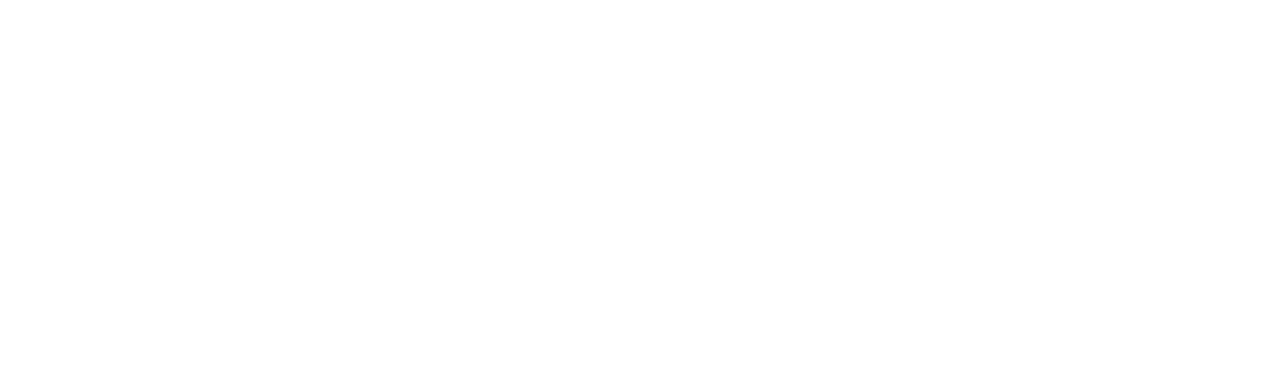
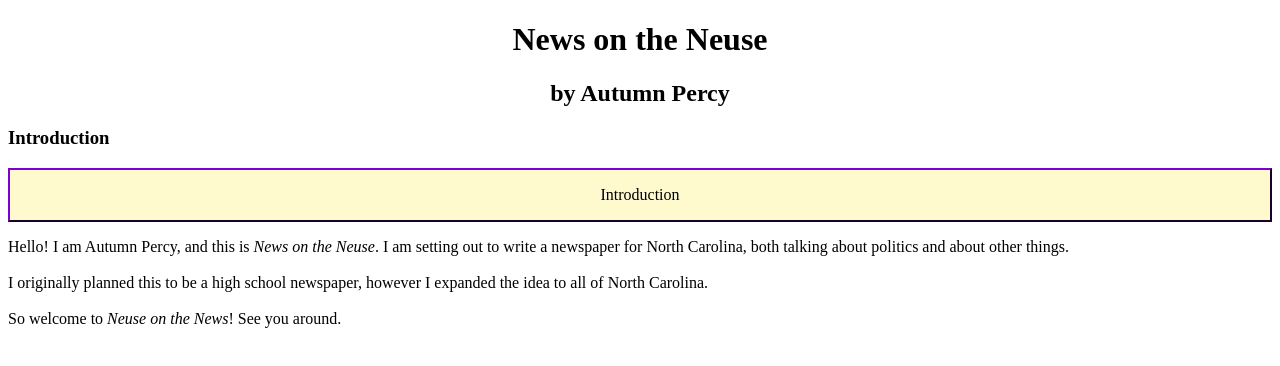
Before and after one commit to KittenMeow/KittenMeow.github.io, a plain HTML site: page index.html in a window 1280 px wide. Drawn offline with Linux system fonts and the light colour scheme.

Commit message:
Update site

```diff
--- a/index.html
+++ b/index.html
@@ -2,8 +2,33 @@
 <html>
   <head>
     <meta charset="UTF-8">
+	<title> News on the Neuse </title>
   </head>
+  <style>
+	h1 {text-align: center;}
+	h2 {text-align: center;}
+	.DivZero {
+		border: 2px outset indigo;
+		background-color: lemonchiffon;
+		text-align: center;
+	}
+  </style>
   <body>
+	<h1>
+		News on the Neuse
+	</h1>
+	<h2>
+		by Autumn Percy
+	</h2>
+
+	<h3>
+		Introduction
+	</h3>
+	<div class="DivZero">
+		<p> Introduction </p>
+	</div>
+
+	<p> Hello! I am Autumn Percy, and this is <i>News on the Neuse</i>. I am setting out to write a newspaper for North Carolina, both talking about politics and about other things.<br><br>I originally planned this to be a high school newspaper, however I expanded the idea to all of North Carolina.<br><br>So welcome to <i>Neuse on the News</i>! See you around.</p>
     <script src="out/main.js" type="text/javascript"></script>
   </body>
 </html>
```
Also changed, not shown: 1 other file.
